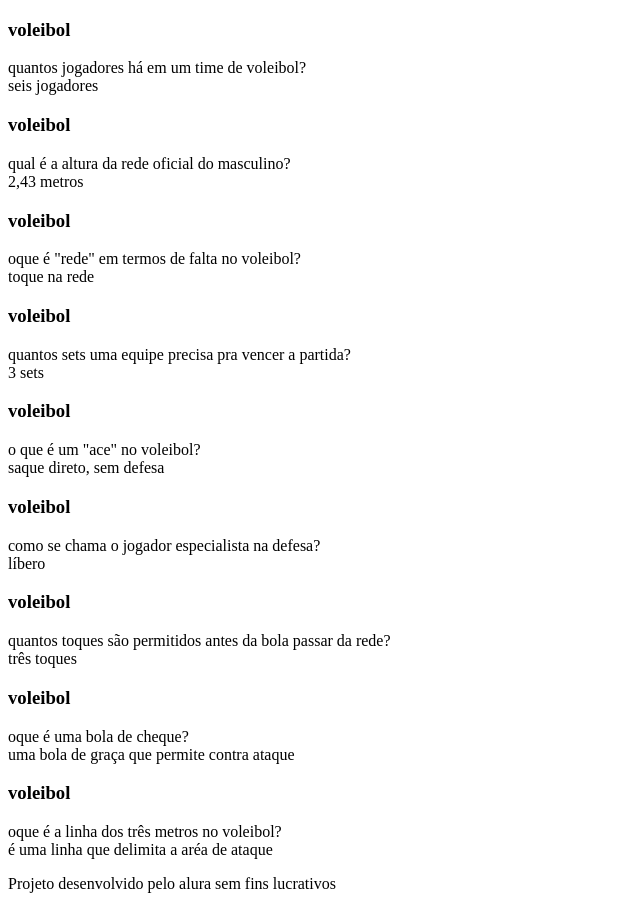
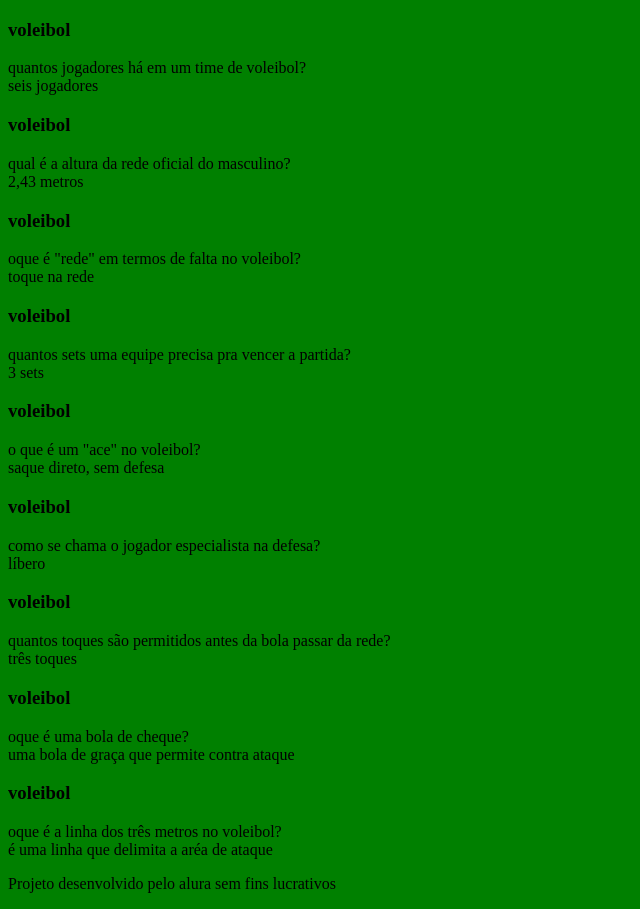
Before and after one commit to Felipelindao22/flashcard, a plain HTML site: page index.html in a window 1280 px wide. Shown: the whole page, without its empty margins (0-640 px from the left). Drawn offline with Linux system fonts and the light colour scheme; files that its build step writes are made by us from their sources.

Commit message:
estilização

```diff
--- a/index.html
+++ b/index.html
@@ -4,6 +4,7 @@
 <head>
     <meta charset="UTF-8">
     <meta name="viewport" content="width=device-width, initial-scale=1.0">
+    <link rel="stylesheet" href="assets/style.css">
     <title>Flashcard</title>
 </head>
 
--- /dev/null
+++ b/style.css
@@ -0,0 +1,4 @@
+body{
+    background-color: green;
+    font-family:Bai Jamjuree
+}
```
